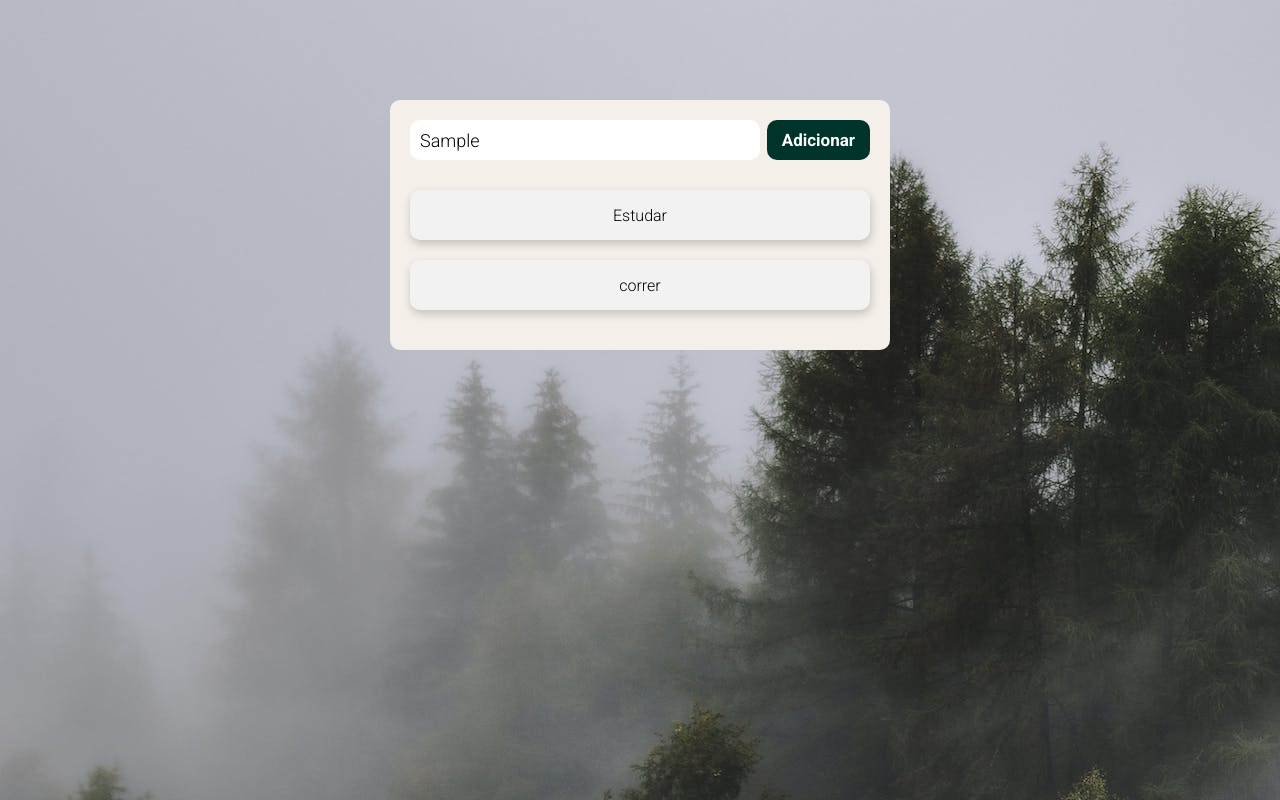
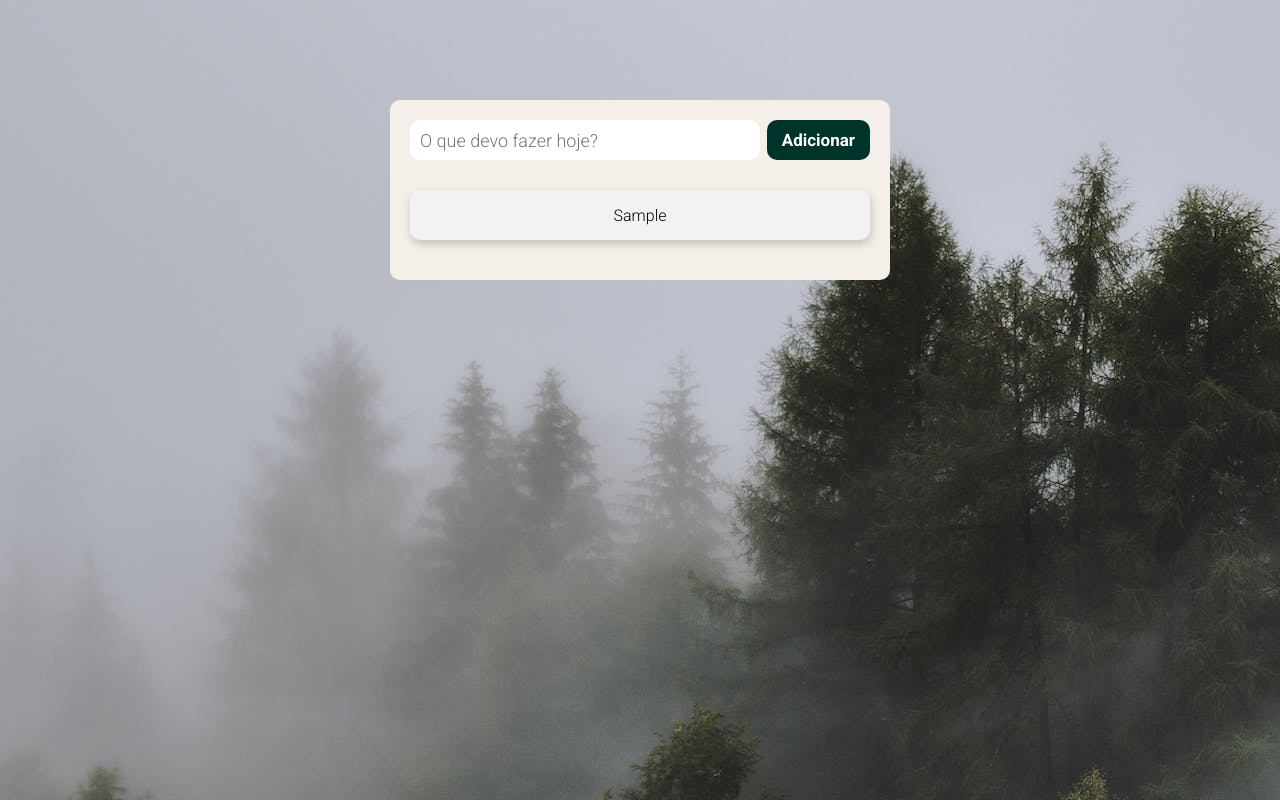
Before and after one commit to Cvinicius-7/Todo-List, a plain HTML site: page index.html in a window 1280 px wide. Both pictures are taken after typing "Sample" into the empty fields and a click on the button "Adicionar". Drawn offline with Linux system fonts and the light colour scheme.

Commit message:
Add list function for add items

```diff
--- a/index.html
+++ b/index.html
@@ -16,16 +16,6 @@
         <input  class="input-task" placeholder="O que devo fazer hoje?">
         <button class="button-add-task">Adicionar</button>
         <ul class="list-tasks">
-            <li class="task">
-                <img src="./img/checked.png" alt="Check">
-                <p>Estudar</p>
-                <img src="./img/trash.png" alt="Lixeira">
-            </li>
-            <li class="task">
-                <img src="./img/checked.png" alt="Check">
-                <p>correr</p>
-                <img src="./img/trash.png" alt="Lixeira">
-            </li>
 
         </ul>
     </div>
--- a/scripts.js
+++ b/scripts.js
@@ -1,28 +1,27 @@
 const button = document.querySelector('.button-add-task');
 const input = document.querySelector('.input-task');
+const fullList = document.querySelector('.list-tasks');
 
 let tasks = [];
-
-
 
 function addTask() {
     tasks.push(input.value);
     renderTasks();
-  }
+    input.value = "";
+}
 
-function renderTasks(){
-
-    let newList =
-    addTask.forEach(task => {
-        newList = newList +`
+function renderTasks() {
+    let newList = "";
+    tasks.forEach(task => {
+        newList = newList + `
         <li class="task">
                 <img src="./img/checked.png" alt="Check">
                 <p>${task}</p>
                 <img src="./img/trash.png" alt="Lixeira">
             </li>
-            `
-})
-
+            `;
+    });
+    fullList.innerHTML = newList;
 }
 
 button.addEventListener('click', addTask);
```
